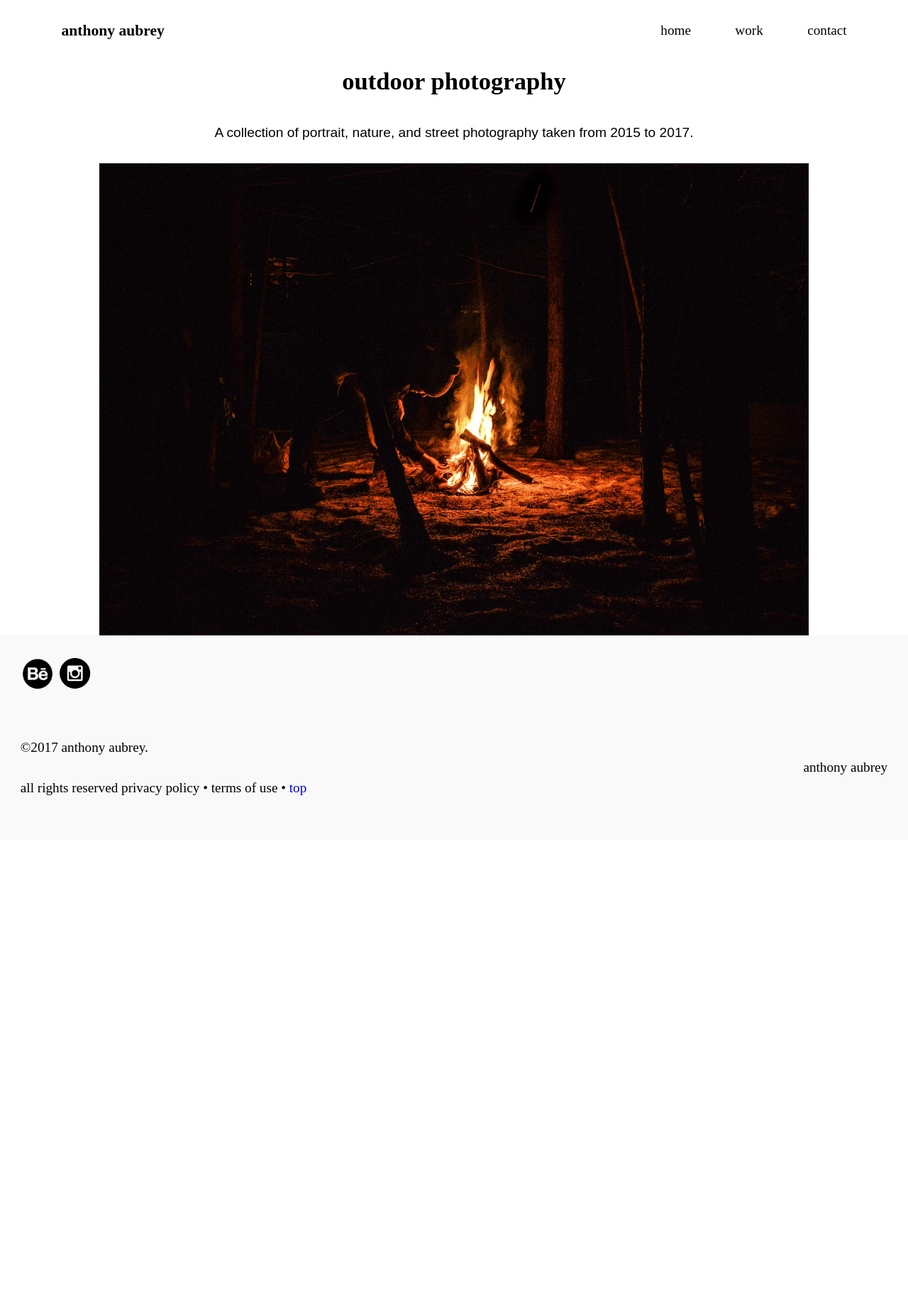
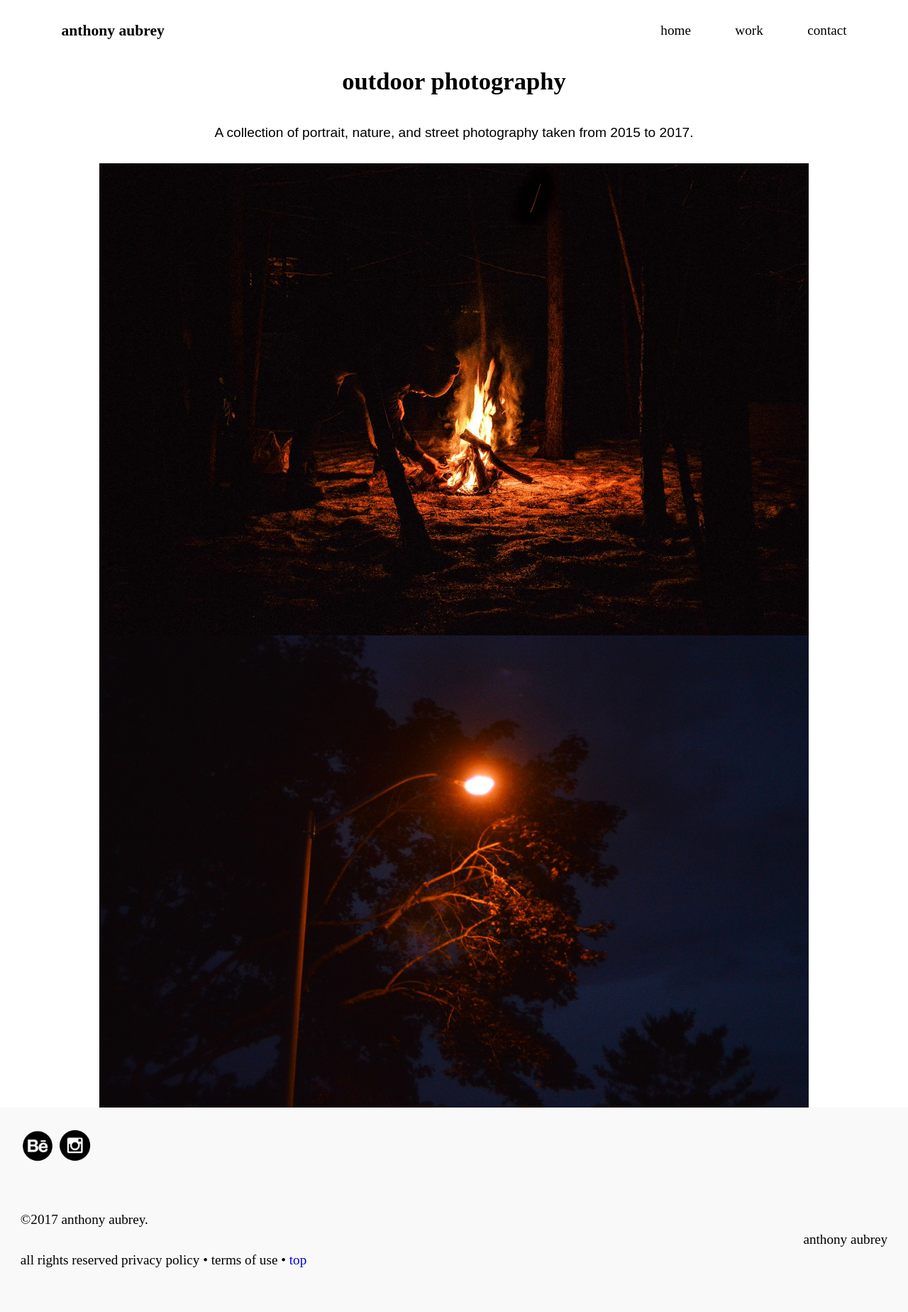
Before and after one commit to anthonyaubrey/portfolio, a Jekyll site: the page built from photography.html, in a window 1280 px wide. Shown: the whole page at 71% size. Built offline with Jekyll 4.4.1, drawn with Linux system fonts in a browser that asks for light colours; before the commit the page ends 1183 px from its top, so only the background shows below that.

Commit message:
Added second img test

```diff
--- a/photography.html
+++ b/photography.html
@@ -8,6 +8,7 @@
     <p class="open-sans text-center">A collection of portrait, nature, and street photography taken from 2015 to 2017.</p>
     <div>
       <img class="img-flex limgwrap"src="{{site.baseurl}}/img/webphotography/fire.jpg">
+      <img class="img-flex limgwrap"src="{{site.baseurl}}/img/webphotography/DSC_0006.jpg">
     </div>
   </div>
 </main>
```
